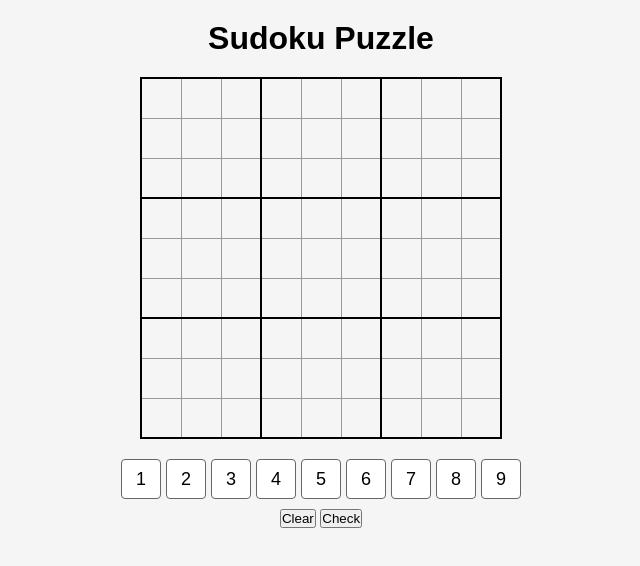
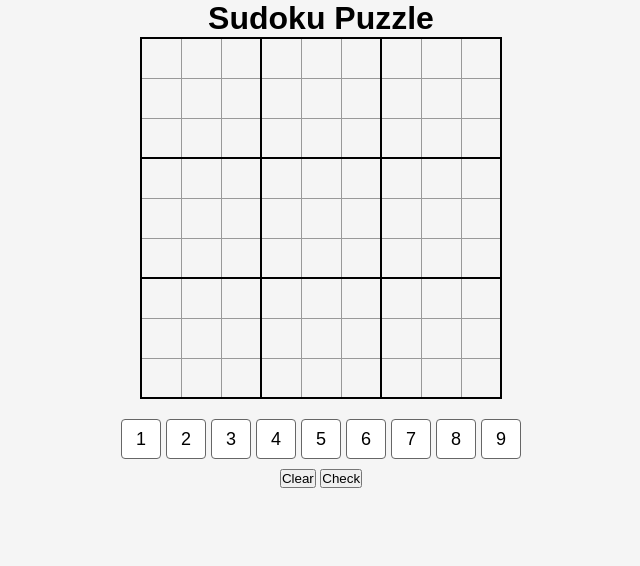
Before and after one commit to puzzsdk/puzzsdk-site, a plain HTML site: page index.html in a window 1280 px wide. Shown: the whole page, without its empty margins (319-959 px from the left). Drawn offline with Linux system fonts and the light colour scheme.

Commit message:
Update style.css margin change

```diff
--- a/style.css
+++ b/style.css
@@ -10,12 +10,8 @@ body {
     display: flex;
     flex-direction: column;
     align-items: center;
-    padding: 20px;
+    padding: 0px;
     background-color: #f5f5f5;
-}
-
-h1 {
-    margin-bottom: 20px;
 }
 
 /* Container for the grid */
```
